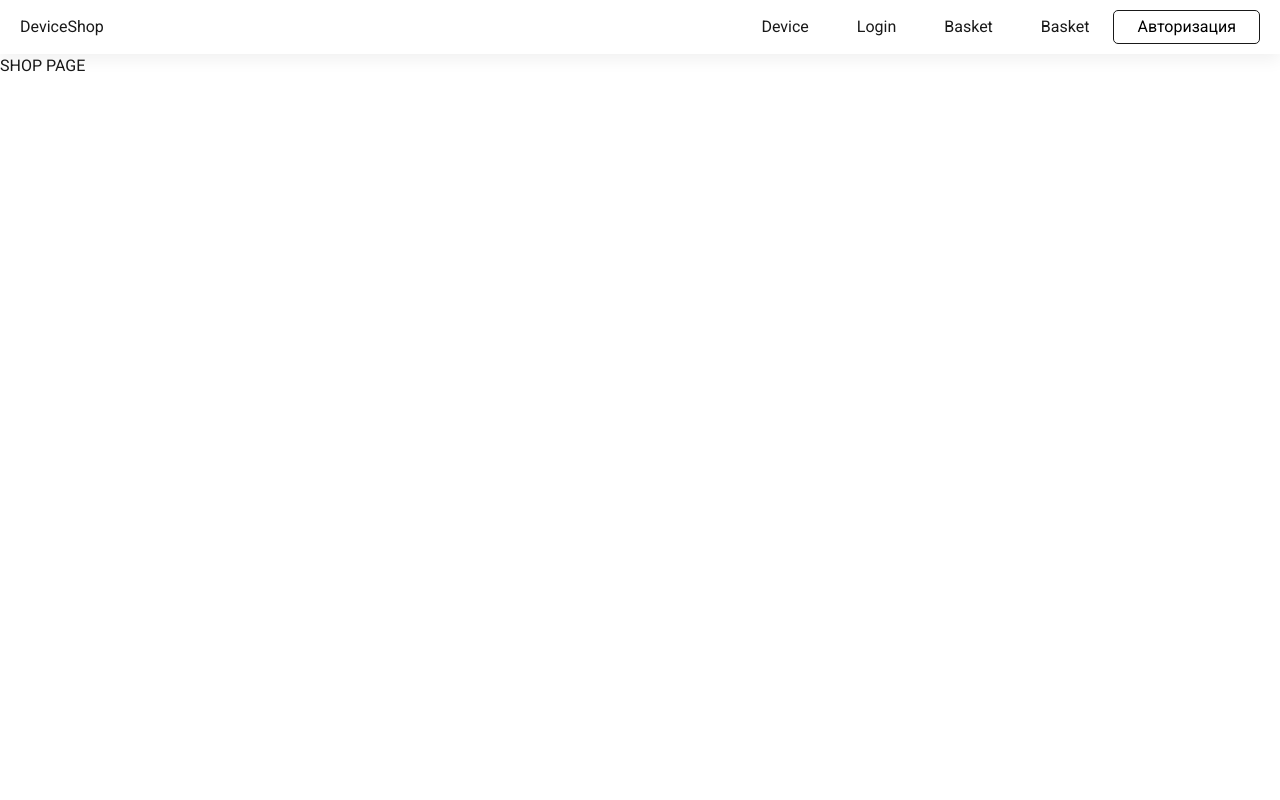
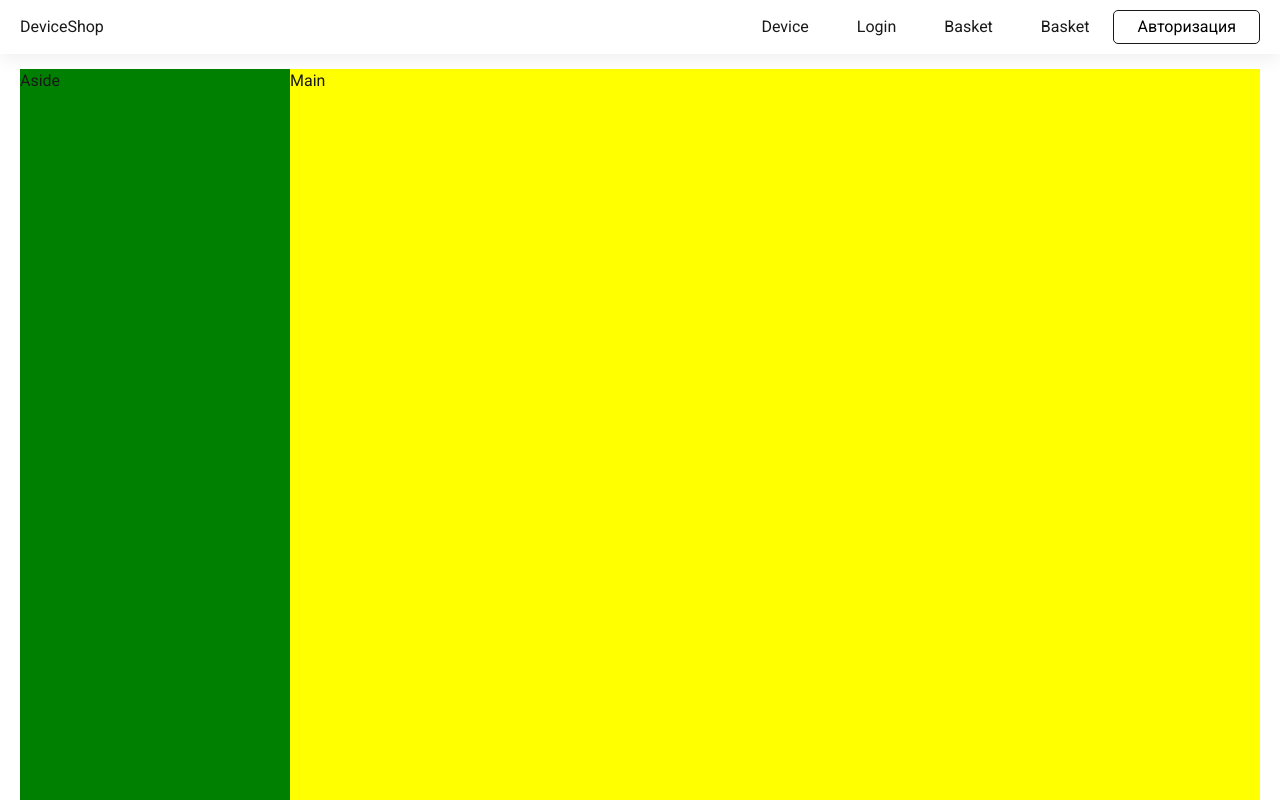
Before and after one commit to BarB93/online-store, a React (Create React App) app in the folder client/: page /shop in a window 1280 px wide. Built offline with nearby package versions, Linux system fonts and the light colour scheme.

Commit message:
created folder for Shop component and make base style for it

```diff
--- a/client/src/pages/Shop.js
+++ /dev/null
@@ -1,11 +0,0 @@
-import React from 'react'
-
-const Shop = () => {
-    return (
-        <div>
-            SHOP PAGE
-        </div>
-    )
-}
-
-export default Shop
--- /dev/null
+++ b/client/src/pages/Shop/Shop.js
@@ -0,0 +1,17 @@
+import React from 'react'
+import Container from '../../components/UI/Container/Container'
+
+import styles from './Shop.module.scss'
+
+const Shop = () => {
+    return (
+        <Container>
+            <div className={styles.container}>
+                <aside className={styles.aside}>Aside</aside>
+                <main className={styles.main}>Main</main>
+            </div>
+        </Container>
+    )
+}
+
+export default Shop
--- /dev/null
+++ b/client/src/pages/Shop/Shop.module.scss
@@ -0,0 +1,13 @@
+.container {
+    display: flex;
+    min-height: calc(100vh - 54px);
+    padding-top: 15px;
+}
+.aside {
+    flex: 0 0 270px;
+    background-color: green;
+}
+.main {
+    flex: 1 0 auto;
+    background-color: yellow;
+}
--- a/client/src/routes.js
+++ b/client/src/routes.js
@@ -2,7 +2,7 @@ import Admin from "./pages/Admin"
 import Auth from "./pages/Auth/Auth"
 import Basket from "./pages/Basket"
 import DevicePage from "./pages/DevicePage"
-import Shop from "./pages/Shop"
+import Shop from "./pages/Shop/Shop"
 import { ADMIN_ROUTE, BASKET_ROUTE, DEVICE_ROUTE, LOGIN_ROUTE, REGISTRATION_ROUTE, SHOP_ROUTE } from "./utils/consts"
 
 export const authRoutes = [
```
